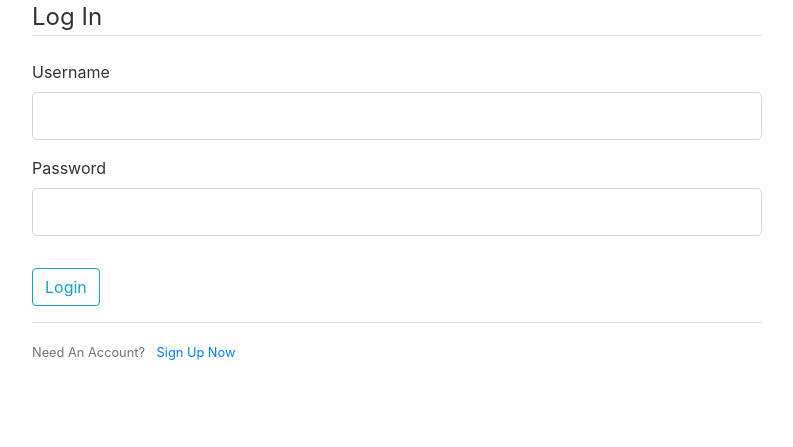
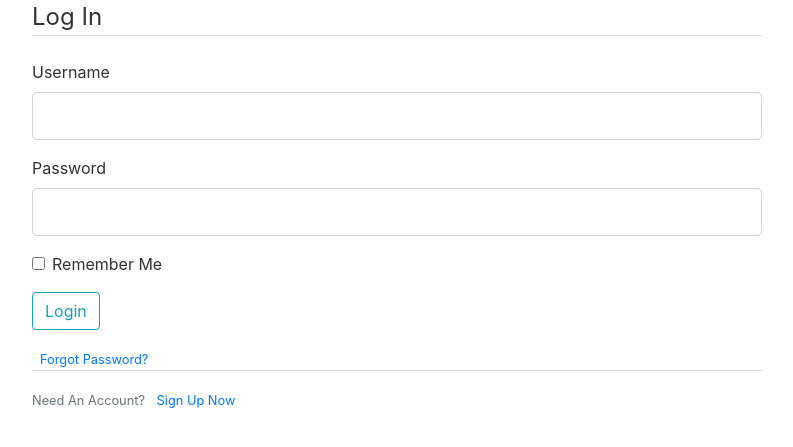
Before and after one commit to Praqash/project1, a Flask app: page /login in a window 1280 px wide. Shown: the part 81-528 px from the top of the page, without its empty margins (53-846 px from the left). Run offline with Flask 2, Linux system fonts and the light colour scheme; some libraries are stand-ins or nearby versions.

Commit message:
cnahged couple of things in login page, working on system.

```diff
--- a/application.py
+++ b/application.py
@@ -46,8 +46,10 @@ def books():
 def register():
     form = RegistrationForm()
     if form.validate_on_submit():
-        flash(f'Account created for {form.username.data}!', 'success')
-        return redirect(url_for('home'))
+         u = form.username.data
+         p = form.password.data
+         flash(f'Account created for {form.username.data}!', 'success')
+         return redirect(url_for('books'))
     return render_template('register.html', title='Register', form=form)
 
 
@@ -57,11 +59,12 @@ def login():
     if form.validate_on_submit():
         if form.username.data == 'admin@blog.com' and form.password.data == 'password':
             flash('You have been logged in!', 'success')
-            return redirect(url_for('home'))
+            return redirect(url_for('books'))
         else:
             flash('Login Unsuccessful. Please check username and password', 'danger')
     return render_template('login.html', title='Login', form=form)
 
 
+
 if __name__ == '__main__':
     app.run(debug=True)
--- a/forms.py
+++ b/forms.py
@@ -14,7 +14,7 @@ class RegistrationForm(FlaskForm):
 
 class LoginForm(FlaskForm):
     username = StringField('Username',
-                        validators=[DataRequired(), Email()])
+                        validators=[DataRequired()])
     password = PasswordField('Password', validators=[DataRequired()])
     remember = BooleanField('Remember Me')
     submit = SubmitField('Login')
--- a/templates/login.html
+++ b/templates/login.html
@@ -5,15 +5,12 @@
             {{ form.hidden_tag() }}
             <fieldset class="form-group">
                 <legend class="border-bottom mb-4">Log In</legend>
-
-
-
                 <div class="form-group">
                     {{ form.username.label(class="form-control-label") }}
                     {% if form.username.errors %}
                         {{ form.username(class="form-control form-control-lg is-invalid") }}
-
-                            {% for error in form.username.errors %}
+                        <div class="invalid-feedback">
+                            {% for error in form.email.errors %}
                                 <span>{{ error }}</span>
                             {% endfor %}
                         </div>
@@ -21,15 +18,11 @@
                         {{ form.username(class="form-control form-control-lg") }}
                     {% endif %}
                 </div>
-
-
-
-
                 <div class="form-group">
                     {{ form.password.label(class="form-control-label") }}
                     {% if form.password.errors %}
                         {{ form.password(class="form-control form-control-lg is-invalid") }}
-
+                        <div class="invalid-feedback">
                             {% for error in form.password.errors %}
                                 <span>{{ error }}</span>
                             {% endfor %}
@@ -38,12 +31,17 @@
                         {{ form.password(class="form-control form-control-lg") }}
                     {% endif %}
                 </div>
-
+                <div class="form-check">
+                    {{ form.remember(class="form-check-input") }}
+                    {{ form.remember.label(class="form-check-label") }}
+                </div>
             </fieldset>
             <div class="form-group">
                 {{ form.submit(class="btn btn-outline-info") }}
             </div>
-
+            <small class="text-muted ml-2">
+                <a href="#">Forgot Password?</a>
+            </small>
         </form>
     </div>
     <div class="border-top pt-3">
--- a/templates/register.html
+++ b/templates/register.html
@@ -2,10 +2,8 @@
 {% block content %}
     <div class="content-section">
         <form method="POST" action="">
-
-            {{ form.hidden_tag() }}
-
-            <fieldset class="form-group">
+         {{ form.hidden_tag() }}
+                <fieldset class="form-group">
                 <legend class="border-bottom mb-4">Join Now</legend>
                 <div class="form-group">
                     {{ form.username.label(class="form-control-label") }}
```
Also changed, not shown: 2 other files.
